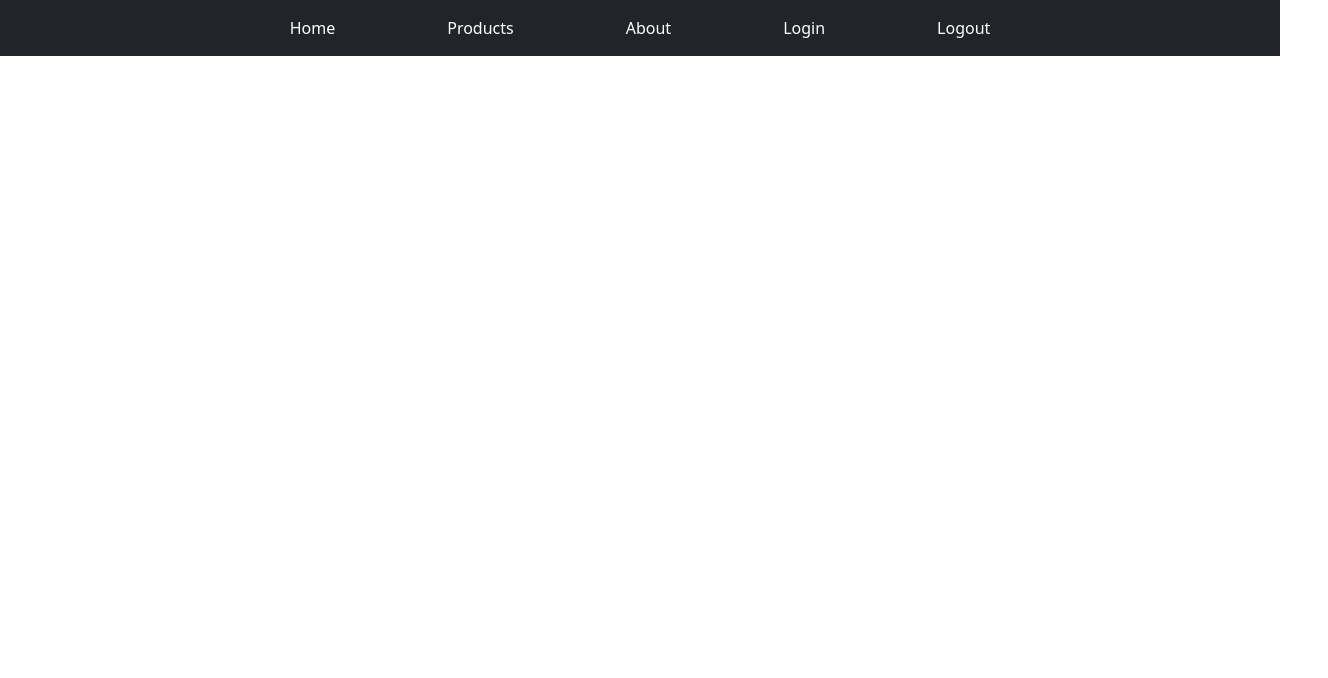
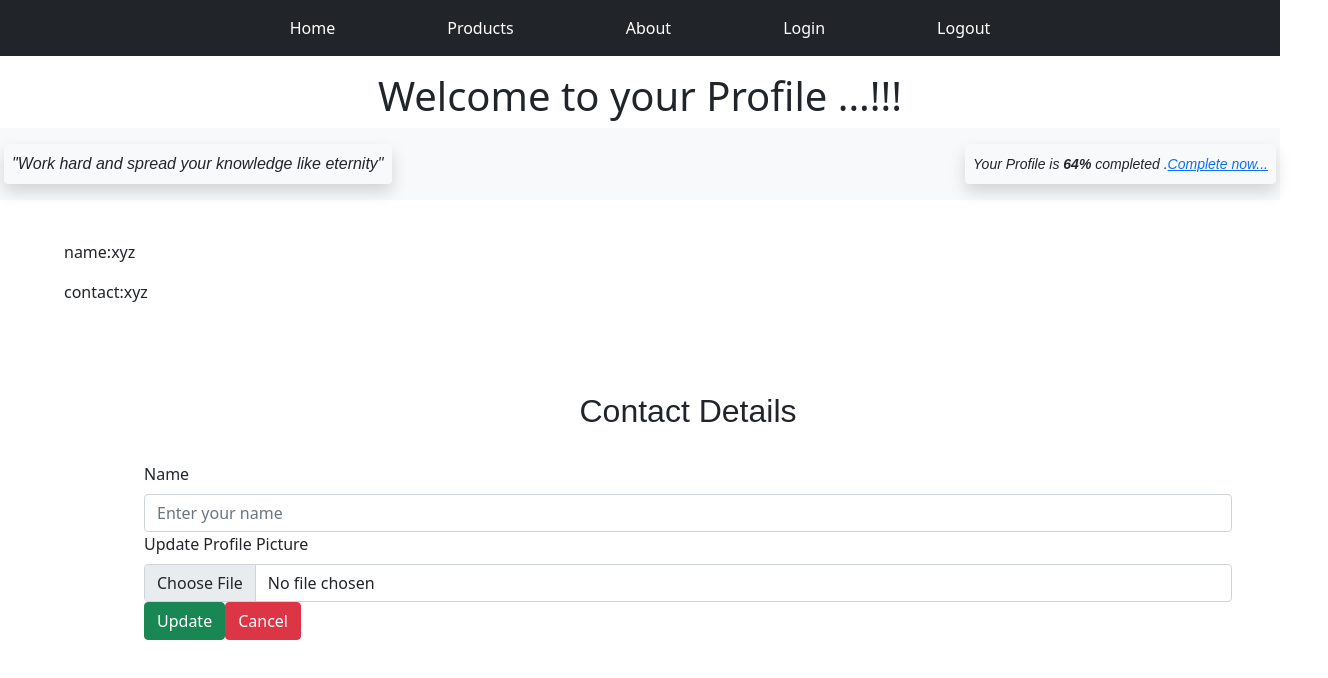
Before and after one commit to saidulixlam/ExpenseApp, a React (Create React App) app: page /profile in a window 1280 px wide. Shown: the top 678 px of the page, 1328 px wide, since content can reach past the window. Built offline with nearby package versions, Linux system fonts and the light colour scheme.

Commit message:
Profile page created

```diff
--- a/src/App.js
+++ b/src/App.js
@@ -4,6 +4,7 @@ import { BrowserRouter as Router, Route, Switch } from 'react-router-dom';
 import Login from './components/pages/Login';
 import Products from './components/products/Products';
 import NavBar from './components/Navbar/Navbar';
+import Profile from './components/pages/Profile';
 
 
 const App = () => {
@@ -14,7 +15,7 @@ const App = () => {
       <Switch>
         <Route path="/products"><Products /></Route>
         <Route path="/login" exact><Login /></Route>
-
+        <Route path="/profile"><Profile/> </Route>
       </Switch>
     </Router>
   );
--- /dev/null
+++ b/src/components/pages/Profile.js
@@ -0,0 +1,47 @@
+// import { Fragment } from "react";
+import { Container, Form, Button } from 'react-bootstrap';
+import { Link } from 'react-router-dom';
+const Profile = () => {
+    return (
+        <div className="my-5 pt-4">
+            <h1 className="text-center">Welcome to your Profile ...!!!</h1>
+
+            <section className="d-flex justify-content-between bg-light" style={{ fontStyle: 'italic', fontFamily: 'Arial, sans-serif' }}>
+                <p className="ml-auto mx-1 mt-3 p-2 bg-light shadow rounded" >"Work hard and spread your knowledge like eternity"</p>
+                <section className="mr-auto mx-1 my-3 p-2 bg-light shadow rounded" >
+                    <small>Your Profile is <strong>64% </strong>
+                        completed .
+                        <span><Link to='/profile'>Complete now...</Link></span></small>
+                </section>
+            </section>
+            <Container className='my-4 p-3 mx-5' fluid>
+                <p>name:xyz</p>
+                contact:xyz
+            </Container>
+            <Container className='my-5 p-4 mx-5' fluid>
+            <h2 className="text-center" style={{  fontFamily: 'Arial, sans-serif' }}>Contact Details</h2>
+                <Form className="p-4 mx-5">
+                    <Form.Group controlId="formName">
+                        <Form.Label>Name</Form.Label>
+                        <Form.Control type="text" placeholder="Enter your name" />
+                    </Form.Group>
+
+                    <Form.Group controlId="formProfilePic">
+                        <Form.Label>Update Profile Picture</Form.Label>
+                        <Form.Control type="file" accept=".jpg, .jpeg, .png" />
+                    </Form.Group>
+
+                    <Button variant="success" type="submit">
+                        Update
+                    </Button>
+                    <Button variant="danger" className="ml-2">
+                        Cancel
+                    </Button>
+                </Form>
+            </Container>
+
+        </div>
+    );
+}
+
+export default Profile;
--- a/src/components/products/Products.js
+++ b/src/components/products/Products.js
@@ -1,9 +1,12 @@
 import { Fragment } from "react";
 import { Container } from 'react-bootstrap';
+import { Link } from 'react-router-dom';
 const Products = () => {
     return (
         <Fragment>
+
            <Container className="my-5 p-3">
+           <Link to="/profile">Click here to profile</Link>
            <h1>Products</h1>
            </Container>
         </Fragment>
```
